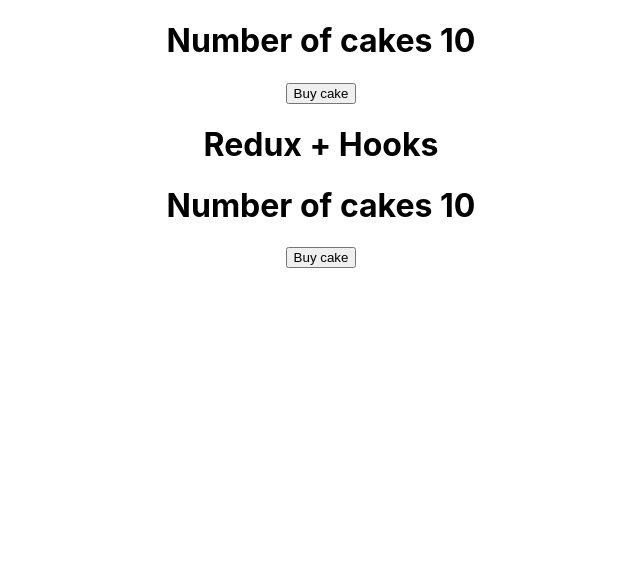
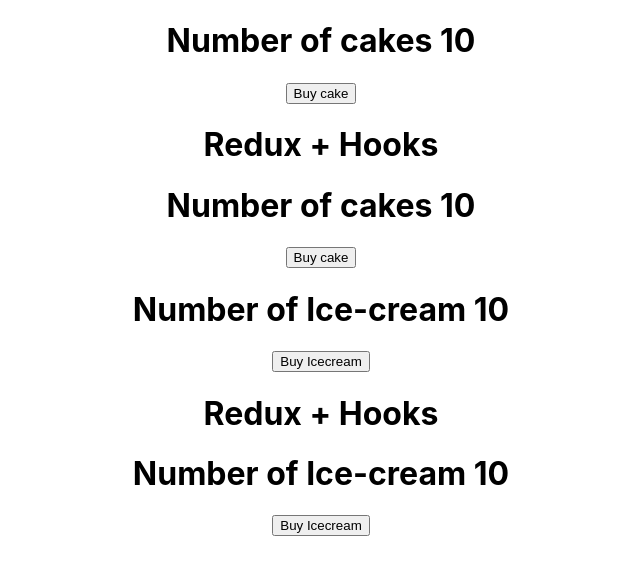
Before and after one commit to Sohidul-Islam/redux-notes, a React (Create React App) app in the folder react-redux/: page / in a window 1280 px wide. Shown: the top 574 px of the page, without its empty margins (319-959 px from the left). Built offline with nearby package versions, Linux system fonts and the light colour scheme.

Commit message:
use hooks and redux in icre cream container

```diff
--- a/react-redux/src/App.js
+++ b/react-redux/src/App.js
@@ -3,6 +3,8 @@
 import { Provider } from "react-redux";
 import store from "./Redux/store";
 import ReduxPlusHooks from "./Components/ReduxPlusHooks";
+import IceCreamContainer from "./Components/IceCreamContainer";
+import IceCreamContainerReduxPlusHooks from "./Components/IceCreamContainerReduxPlusHooks";
 
 function App() {
   return (
@@ -10,6 +12,8 @@
       <div className="App">
         <CakeContainer />
         <ReduxPlusHooks />
+        <IceCreamContainer />
+        <IceCreamContainerReduxPlusHooks />
       </div>
     </Provider>
   );
--- /dev/null
+++ b/react-redux/src/Components/IceCreamContainer.js
@@ -0,0 +1,22 @@
+import React from "react";
+import { connect } from "react-redux";
+import { buyIcecream } from "./../Redux";
+
+function IceCreamContainer(props) {
+  return (
+    <div>
+      <h1>Number of Ice-cream {props?.numberOfIceCream}</h1>
+      <button onClick={props.buyIceCream}>Buy Icecream</button>
+    </div>
+  );
+}
+
+const mapStateToProps = (state) => {
+  return { numberOfIceCream: state?.iceCream?.numberOfIceCream };
+};
+
+const mapDispatchToProps = (dispatch) => {
+  return { buyIceCream: () => dispatch(buyIcecream()) };
+};
+
+export default connect(mapStateToProps, mapDispatchToProps)(IceCreamContainer);
--- /dev/null
+++ b/react-redux/src/Components/IceCreamContainerReduxPlusHooks.js
@@ -0,0 +1,17 @@
+import React from "react";
+import { useDispatch, useSelector } from "react-redux";
+import { buyIcecream } from "../Redux";
+
+function IceCreamContainerReduxPlusHooks() {
+  const { numberOfIceCream } = useSelector((state) => state?.iceCream);
+  const dispatch = useDispatch();
+  return (
+    <div>
+      <h1>Redux + Hooks</h1>
+      <h1>Number of Ice-cream {numberOfIceCream}</h1>
+      <button onClick={() => dispatch(buyIcecream())}>Buy Icecream</button>
+    </div>
+  );
+}
+
+export default IceCreamContainerReduxPlusHooks;
--- a/react-redux/src/Redux/IceCream/iceCreamReducer.js
+++ b/react-redux/src/Redux/IceCream/iceCreamReducer.js
@@ -1,7 +1,7 @@
 import { BUY_ICECREAM } from "./iceCreamTypes";
 
 const initialState = {
-  numbOficeCream: 10,
+  numberOfIceCream: 10,
 };
 
 export const iceCreamReducer = (state = initialState, action) => {
@@ -9,7 +9,7 @@
     case BUY_ICECREAM: {
       return {
         ...state,
-        numbOficeCream: state.numbOficeCream - 1,
+        numberOfIceCream: state.numberOfIceCream - 1,
       };
     }
     default:
--- /dev/null
+++ b/react-redux/src/Redux/rootReducer.js
@@ -0,0 +1,9 @@
+import { combineReducers } from "redux";
+
+import cakeReducer from "./Cakes/cakeReducer";
+import { iceCreamReducer } from "./IceCream/iceCreamReducer";
+
+export const rootReducer = combineReducers({
+  cake: cakeReducer,
+  iceCream: iceCreamReducer,
+});
--- a/react-redux/src/Redux/store.js
+++ b/react-redux/src/Redux/store.js
@@ -1,12 +1,6 @@
-import { combineReducers, createStore } from "redux";
+import { createStore } from "redux";
 
-import cakeReducer from "./Cakes/cakeReducer";
-import { iceCreamReducer } from "./IceCream/iceCreamReducer";
-
-const rootReducer = combineReducers({
-  cake: cakeReducer,
-  icecream: iceCreamReducer,
-});
+import { rootReducer } from "./rootReducer";
 
 const store = createStore(rootReducer);
 
```
